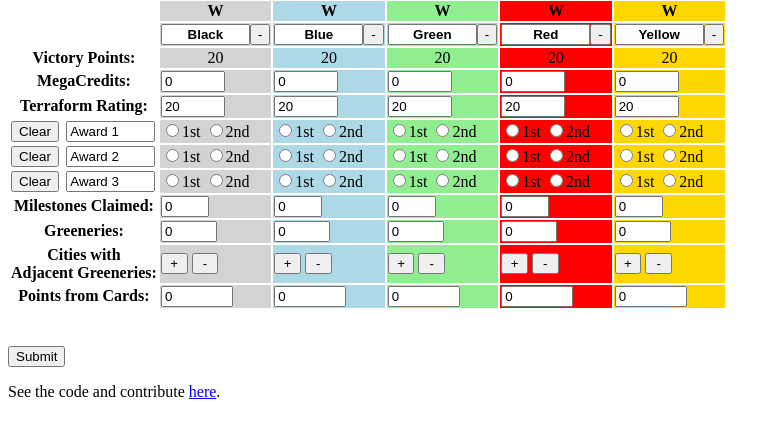
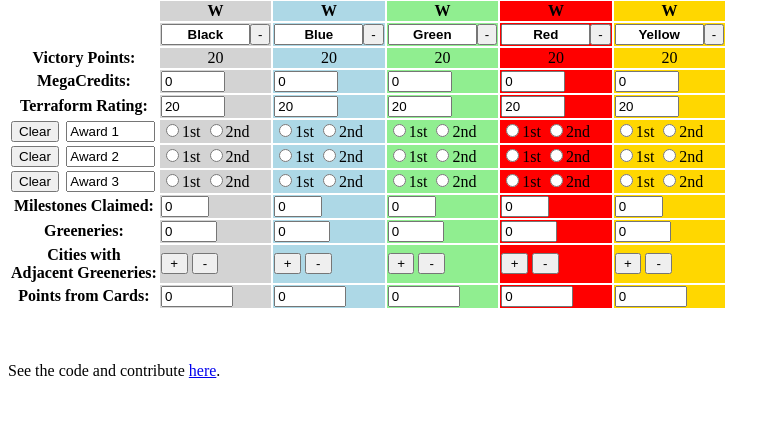
Before and after one commit to Grant094/terraforming-mars-vp-calc, a Django app: page /game/1/ in a window 1280 px wide. Shown: the part 128-574 px from the top of the page, without its empty margins (0-780 px from the left). Run offline with Django 4.2, Linux system fonts and the light colour scheme; tables that the repository leaves empty hold one stand-in row (values such as "Sample post").

Commit message:
removed currently unused submit button

```diff
--- a/terraforming_mars_vp_calc/terraforming_mars_vp_calc_app/templates/terraforming_mars_vp_calc_app/game.html
+++ b/terraforming_mars_vp_calc/terraforming_mars_vp_calc_app/templates/terraforming_mars_vp_calc_app/game.html
@@ -233,7 +233,6 @@
             </table>
             <br>
             <br>
-            <input type="submit" value="Submit" />
             <p>See the code and contribute <a href="https://github.com/Grant094/terraforming-mars-vp-calc" target="_blank">here</a>.</p>
             <script src="{% static 'main.js' %}"></script>
         </body>
```
